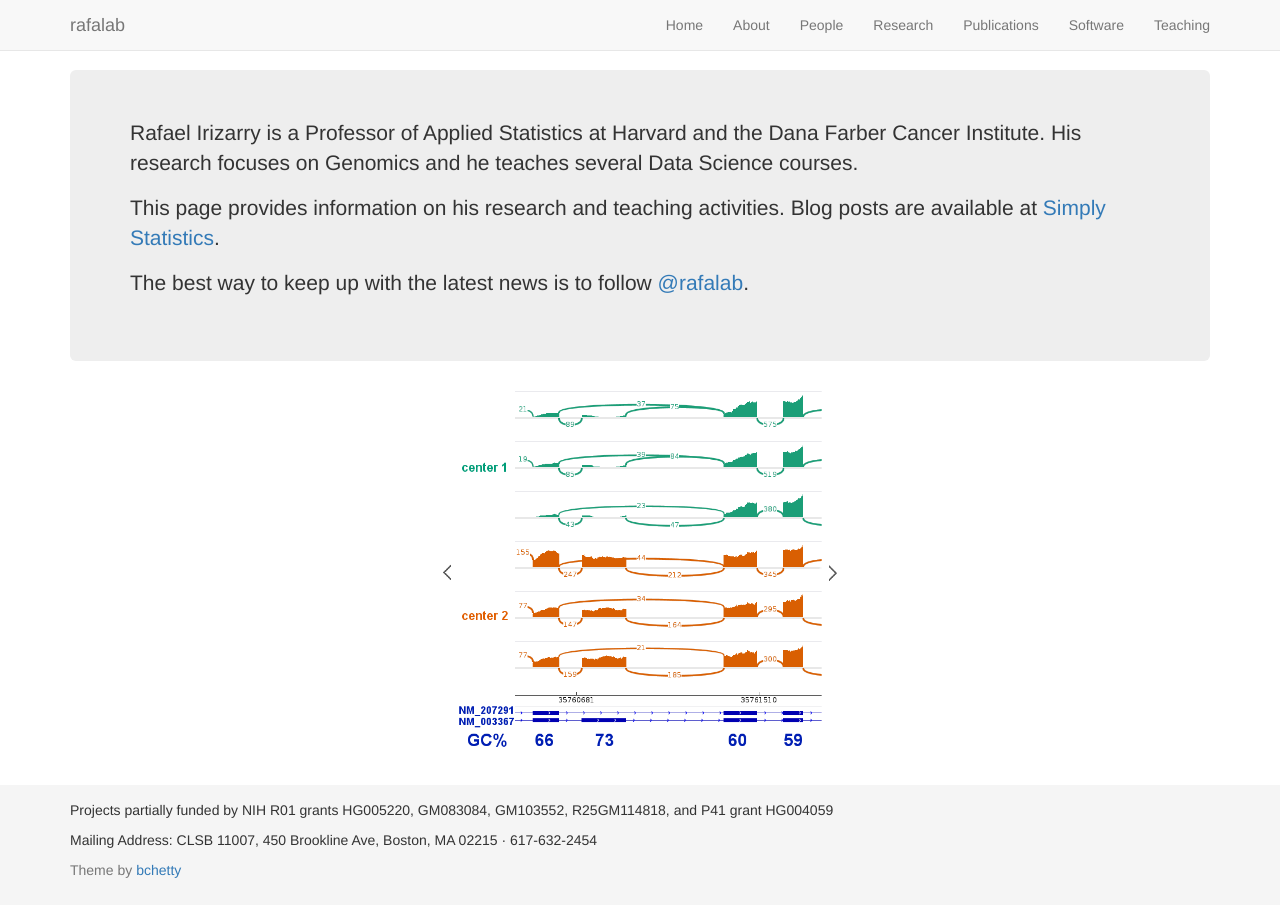
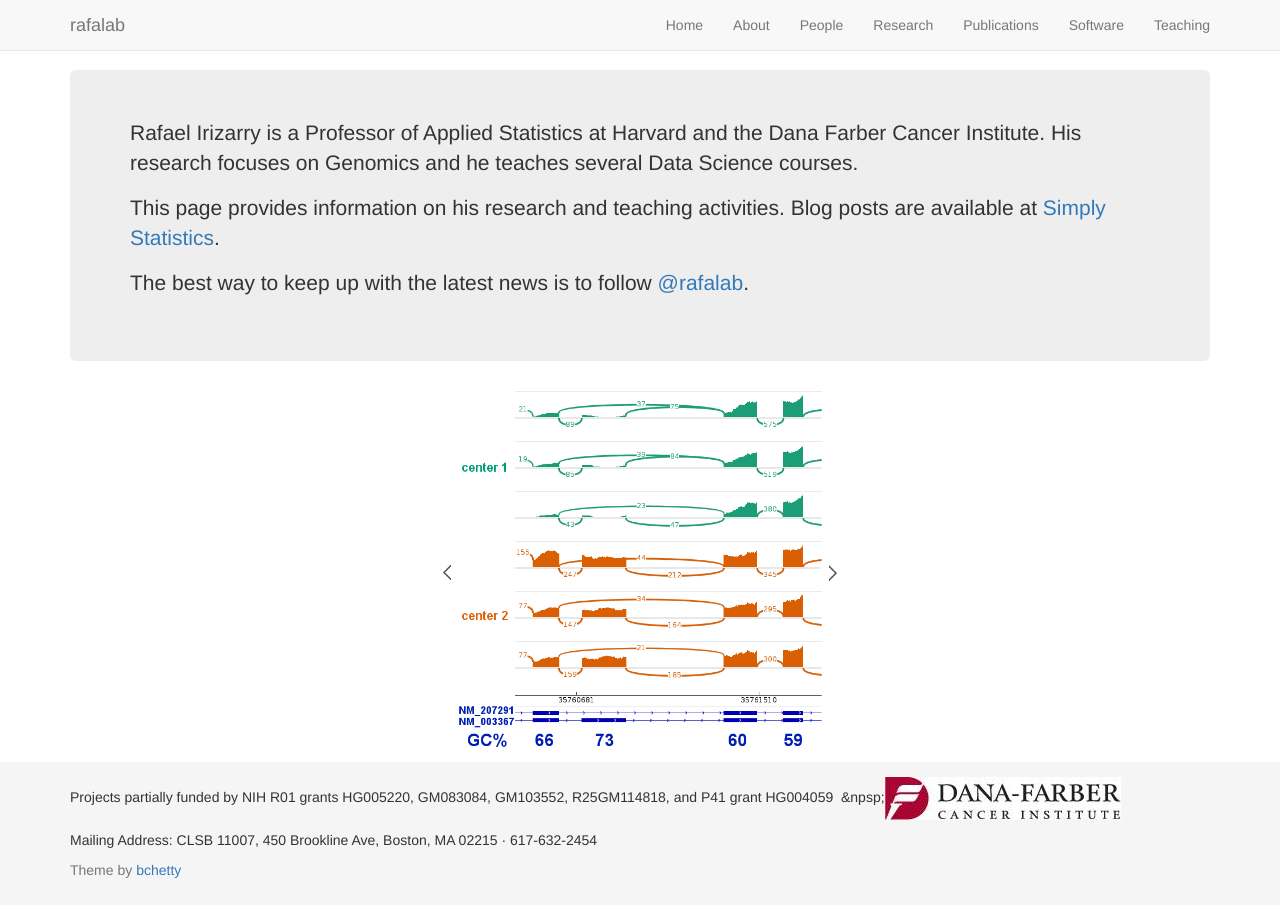
Before and after one commit to rafalab/rafalab.github.io, a Jekyll site: the page built from index.html, in a window 1280 px wide. Built offline with Jekyll 4.4.1, drawn with Linux system fonts in a browser that asks for light colours; nearby versions of some CDN libraries; the list of posts is cut into pages by our own code.

Commit message:
Update footer.html

```diff
--- a/_includes/footer.html
+++ b/_includes/footer.html
@@ -3,7 +3,7 @@
     <p>
     Projects partially funded by NIH R01 grants
   HG005220, GM083084, GM103552, R25GM114818, and P41 grant
-  HG004059
+  HG004059 &nbsp;&npsp;<img data-u="image" src="assets/img/DFimgFooter.jpg" />
 <p> Mailing Address: CLSB 11007, 450 Brookline Ave, Boston, MA 02215 &middot;
   617-632-2454 </p>
     </p>
```
